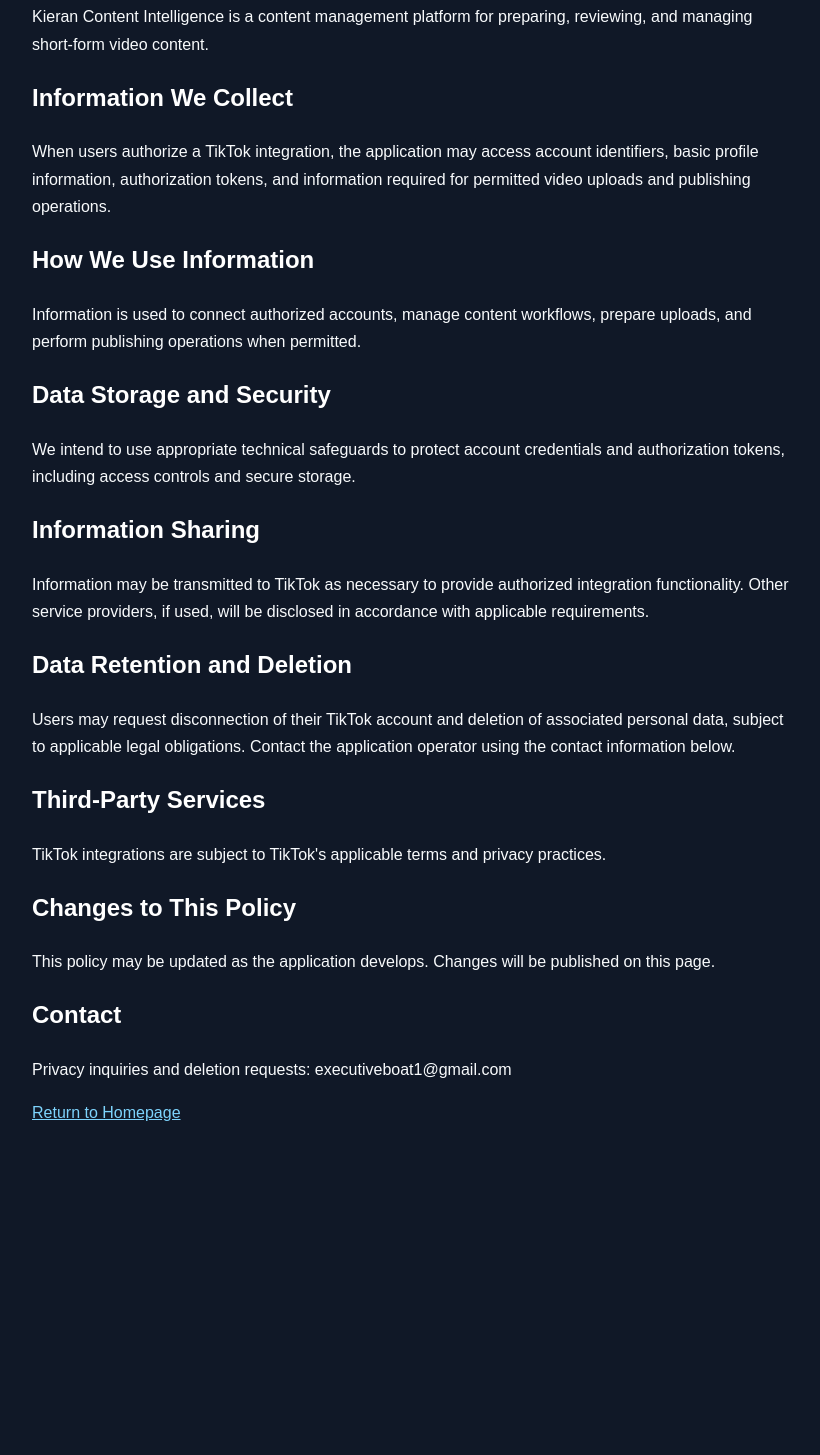
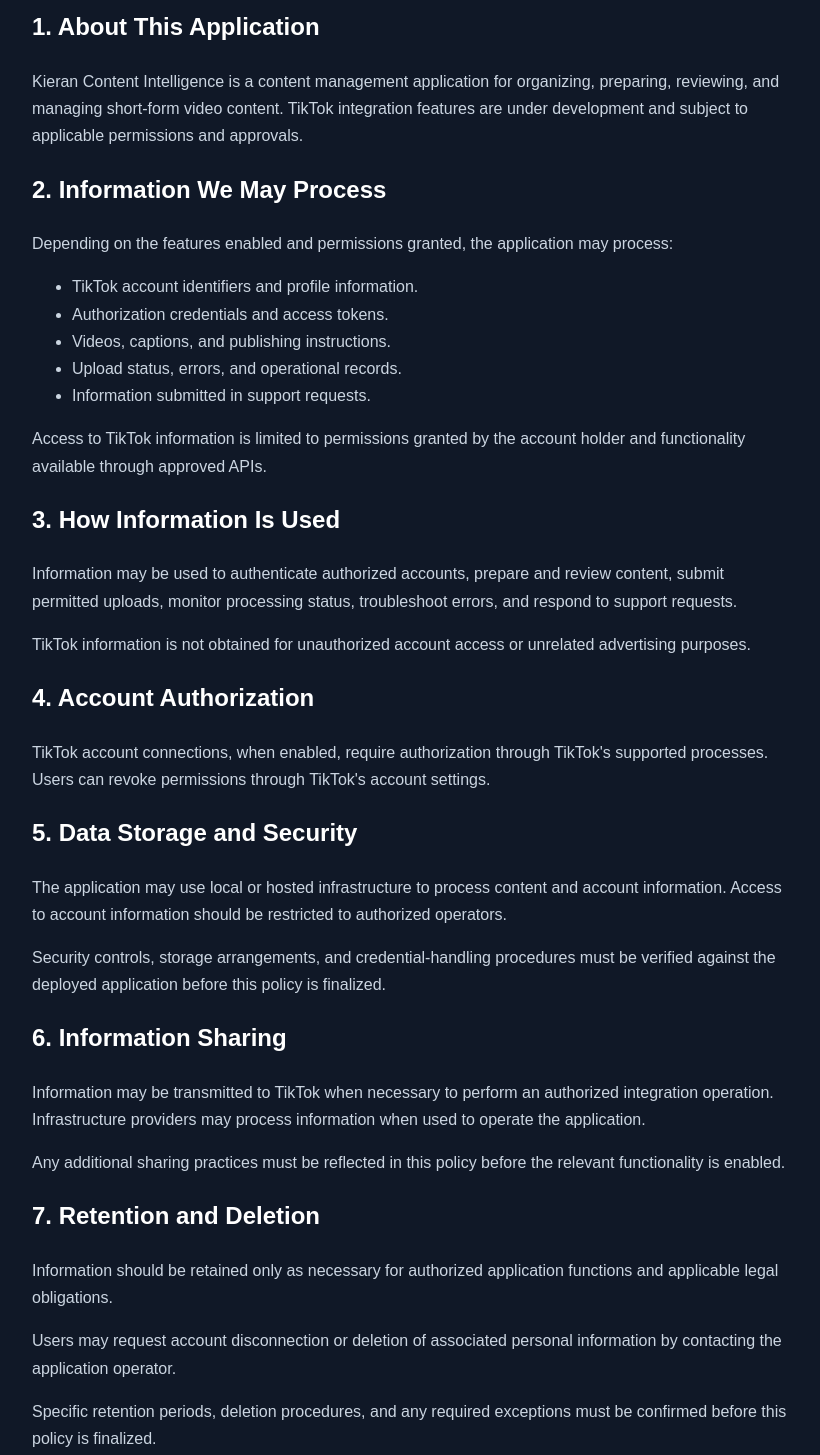
Before and after one commit to executiveboat1/Kieran-Content-Intelligence, a plain HTML site: page privacy.html in a window 1280 px wide. Shown: the part 221-1676 px from the top of the page, without its empty margins (228-1048 px from the left). Before the commit the page ends 1448 px from the top, so only its background shows below. Drawn offline with Linux system fonts and the light colour scheme.

Commit message:
Update Privacy Policy

```diff
--- a/privacy.html
+++ b/privacy.html
@@ -16,6 +16,8 @@
 
     body {
 
+      margin: 0;
+
       background: #101827;
 
       color: #f8fafc;
@@ -23,8 +25,6 @@
       font-family: Arial, sans-serif;
 
       line-height: 1.7;
-
-      margin: 0;
 
     }
 
@@ -38,9 +38,21 @@
 
     }
 
+    h1, h2 { color: #ffffff; }
+
+    p, li { color: #cbd5e1; }
+
     a { color: #7dd3fc; }
 
-    h1, h2 { color: #ffffff; }
+    footer {
+
+      margin-top: 50px;
+
+      padding-top: 20px;
+
+      border-top: 1px solid #334155;
+
+    }
 
   </style>
 
@@ -54,117 +66,227 @@
 
   <p>Last updated: November 17, 2026</p>
 
+  <h2>1. About This Application</h2>
+
   <p>
 
     Kieran Content Intelligence is a content management
 
-      platform for preparing, reviewing, and managing
+    application for organizing, preparing, reviewing,
 
-      short-form video content.
+    and managing short-form video content.
+
+    TikTok integration features are under development
+
+    and subject to applicable permissions and approvals.
 
   </p>
 
-    <h2>Information We Collect</h2>
+  <h2>2. Information We May Process</h2>
 
   <p>
 
-      When users authorize a TikTok integration, the
+    Depending on the features enabled and permissions
 
-      application may access account identifiers, basic
-
-      profile information, authorization tokens, and
-
-      information required for permitted video uploads
-
-      and publishing operations.
+    granted, the application may process:
 
   </p>
 
-    <h2>How We Use Information</h2>
+  <ul>
+
+    <li>TikTok account identifiers and profile information.</li>
+
+    <li>Authorization credentials and access tokens.</li>
+
+    <li>Videos, captions, and publishing instructions.</li>
+
+    <li>Upload status, errors, and operational records.</li>
+
+    <li>Information submitted in support requests.</li>
+
+  </ul>
 
   <p>
 
-      Information is used to connect authorized accounts,
+    Access to TikTok information is limited to
 
-      manage content workflows, prepare uploads, and
+    permissions granted by the account holder
 
-      perform publishing operations when permitted.
+    and functionality available through approved APIs.
 
   </p>
 
-    <h2>Data Storage and Security</h2>
+  <h2>3. How Information Is Used</h2>
 
   <p>
 
-      We intend to use appropriate technical safeguards
+    Information may be used to authenticate authorized
 
-      to protect account credentials and authorization
+    accounts, prepare and review content, submit
 
-      tokens, including access controls and secure storage.
+    permitted uploads, monitor processing status,
+
+    troubleshoot errors, and respond to support requests.
 
   </p>
 
-    <h2>Information Sharing</h2>
+  <p>
+
+    TikTok information is not obtained for unauthorized
+
+    account access or unrelated advertising purposes.
+
+  </p>
+
+  <h2>4. Account Authorization</h2>
 
   <p>
 
-      Information may be transmitted to TikTok as necessary
+    TikTok account connections, when enabled, require
 
-      to provide authorized integration functionality.
+    authorization through TikTok's supported processes.
 
-      Other service providers, if used, will be disclosed
+    Users can revoke permissions through TikTok's
 
-      in accordance with applicable requirements.
+    account settings.
 
   </p>
 
-    <h2>Data Retention and Deletion</h2>
+  <h2>5. Data Storage and Security</h2>
 
   <p>
 
-      Users may request disconnection of their TikTok
+    The application may use local or hosted infrastructure
 
-      account and deletion of associated personal data,
+    to process content and account information.
 
-      subject to applicable legal obligations.
+    Access to account information should be restricted
 
-      Contact the application operator using the
-
-      contact information below.
+    to authorized operators.
 
   </p>
 
-    <h2>Third-Party Services</h2>
+  <p>
+
+    Security controls, storage arrangements, and
+
+    credential-handling procedures must be verified
+
+    against the deployed application before this
+
+    policy is finalized.
+
+  </p>
+
+  <h2>6. Information Sharing</h2>
 
   <p>
 
-      TikTok integrations are subject to TikTok's
+    Information may be transmitted to TikTok when
 
-      applicable terms and privacy practices.
+    necessary to perform an authorized integration
+
+    operation. Infrastructure providers may process
+
+    information when used to operate the application.
 
   </p>
 
-    <h2>Changes to This Policy</h2>
+  <p>
+
+    Any additional sharing practices must be reflected
+
+    in this policy before the relevant functionality
+
+    is enabled.
+
+  </p>
+
+  <h2>7. Retention and Deletion</h2>
 
   <p>
 
-      This policy may be updated as the application
+    Information should be retained only as necessary
 
-      develops. Changes will be published on this page.
+    for authorized application functions and applicable
+
+    legal obligations.
 
   </p>
 
-    <h2>Contact</h2>
+  <p>
+
+    Users may request account disconnection or deletion
+
+    of associated personal information by contacting
+
+    the application operator.
+
+  </p>
 
   <p>
 
-      Privacy inquiries and deletion requests:
+    Specific retention periods, deletion procedures,
+
+    and any required exceptions must be confirmed
+
+    before this policy is finalized.
+
+  </p>
+
+  <h2>8. Third-Party Services</h2>
+
+  <p>
+
+    TikTok integrations are governed by applicable
+
+    TikTok terms, permissions, and privacy practices.
+
+    Third-party services may maintain separate policies.
+
+  </p>
+
+  <h2>9. Policy Changes</h2>
+
+  <p>
+
+    This policy may be revised when application features
+
+    or data practices change. Updated versions will
+
+    be published on this page.
+
+  </p>
+
+  <h2>10. Contact</h2>
+
+  <p>
+
+    For privacy inquiries, account disconnection,
+
+    or data deletion requests, contact:
+
+    <a href="mailto:executiveboat1@gmail.com">
 
       executiveboat1@gmail.com
 
+    </a>
+
   </p>
 
-    <p><a href="index.html">Return to Homepage</a></p>
+  <footer>
+
+    <p>
+
+      <a href="index.html">Homepage</a> |
+
+      <a href="terms.html">Terms of Service</a>
+
+    </p>
+
+    <p>&copy; 2026 Kieran Content Intelligence</p>
+
+  </footer>
 
 </main>
 
```
Lines whose indentation alone changed are shown as unchanged.
